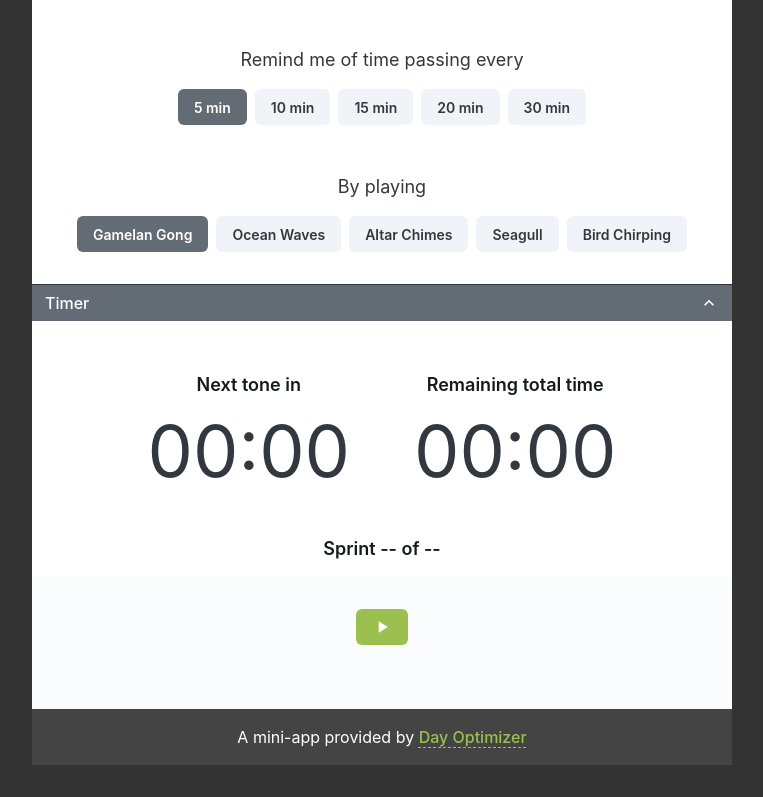
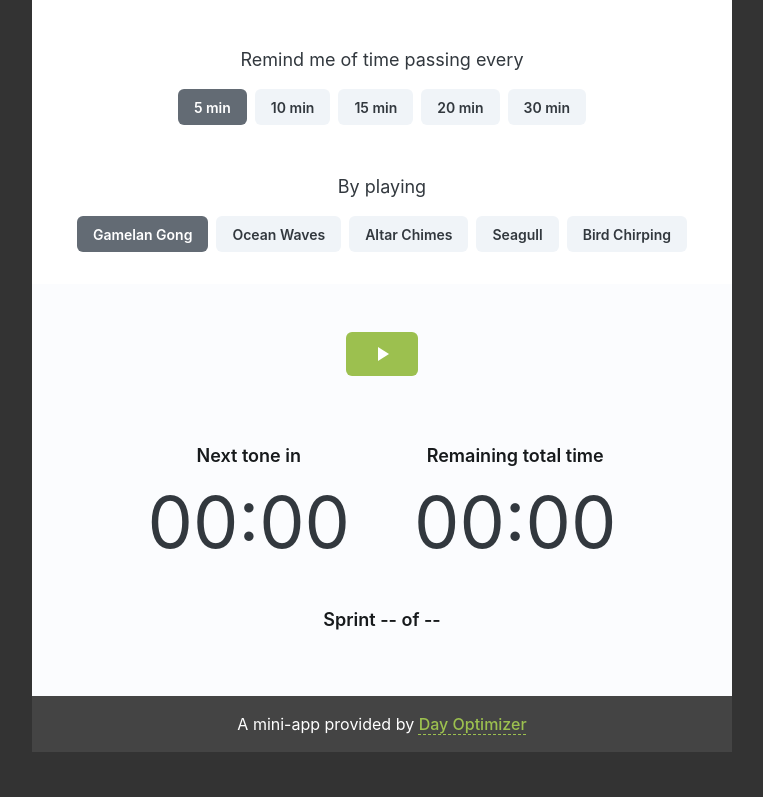
Before and after one commit to fastfedora/pacer, a React (Vite) app: page / in a window 1280 px wide. Shown: the part 299-1096 px from the top of the page, without its empty margins (258-1021 px from the left). Built offline with nearby package versions, Linux system fonts and the light colour scheme.

Commit message:
style: Move play/stop above time, adjust styles

```diff
--- a/src/App.tsx
+++ b/src/App.tsx
@@ -70,7 +70,7 @@ function App() {
   const [timerInfo, setTimerInfo] = useState<TimerInfo>();
 
   return (
-    <Stack style={{ width: 700 }} spacing={0}>
+    <Stack style={{ width: 700 }}>
       <Header />
 
       <AccordionGroup>
@@ -100,19 +100,19 @@ function App() {
             />
           </Stack>
         </Accordion>
-
-        <Accordion label="Timer" defaultExpanded={true}>
-          <Timer timerInfo={timerInfo} />
-        </Accordion>
       </AccordionGroup>
 
-      <Sheet sx={{ pt: 4, pb: 8 }}>
+      <Sheet>
+        <Stack sx={{ pt: 6, pb: 8 }} spacing={4}>
           <SoundPlayer
             delay={selectedPace}
             duration={selectedDuration}
             soundUrl={`/sounds/${tones[selectedTone].file}`}
             onTimerInfoChanged={setTimerInfo}
           />
+
+          <Timer timerInfo={timerInfo} />
+        </Stack>
       </Sheet>
 
       <Sheet component="footer" variant="solid" sx={{ p: 2, background: '#444' }}>
--- a/src/components/SoundPlayer.tsx
+++ b/src/components/SoundPlayer.tsx
@@ -104,8 +104,8 @@ function SoundPlayer({
   return (
     <div>
       {timerId
-        ? <Button onClick={handleStop}><Stop /></Button>
-        : <Button onClick={handlePlay}><PlayArrow /></Button>
+        ? <Button size="lg" onClick={handleStop}><Stop /></Button>
+        : <Button size="lg" onClick={handlePlay}><PlayArrow /></Button>
       }
     </div>
   )
```
Lines whose indentation alone changed are shown as unchanged.
